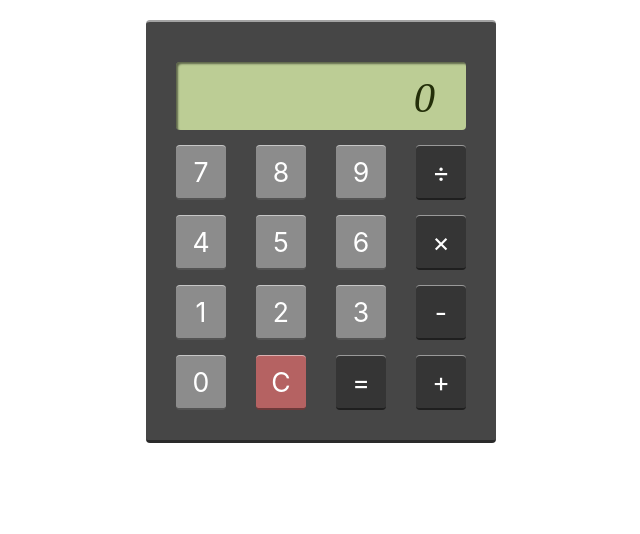
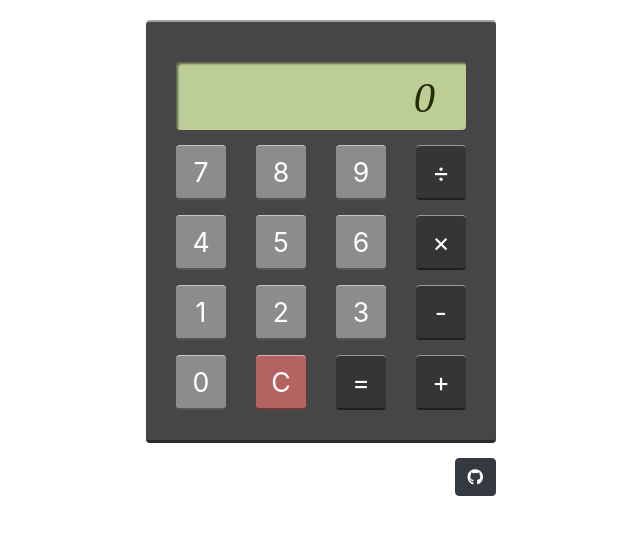
Before and after one commit to chonla/ng-calculator, an Angular app: page / in a window 1280 px wide. Shown: the top 534 px of the page, without its empty margins (319-959 px from the left). Built offline with nearby package versions, Linux system fonts and the light colour scheme; a web font is replaced by a local one.

Commit message:
Add github button

```diff
--- a/karma.conf.js
+++ b/karma.conf.js
@@ -12,11 +12,11 @@ module.exports = function (config) {
       require('karma-coverage-istanbul-reporter'),
       require('@angular/cli/plugins/karma')
     ],
-    client:{
+    client: {
       clearContext: false // leave Jasmine Spec Runner output visible in browser
     },
     coverageIstanbulReporter: {
-      reports: [ 'html', 'lcovonly' ],
+      reports: ['html', 'lcovonly'],
       fixWebpackSourcePaths: true
     },
     angularCli: {
@@ -27,7 +27,7 @@ module.exports = function (config) {
     colors: true,
     logLevel: config.LOG_INFO,
     autoWatch: true,
-    browsers: ['Chrome'],
+    browsers: ['ChromeHeadless'],
     singleRun: false
   });
 };
--- a/src/app/app.component.html
+++ b/src/app/app.component.html
@@ -2,6 +2,7 @@
   <div class="row">
     <div class="col-4 offset-4">
       <app-calculator></app-calculator>
+      <app-github></app-github>
     </div>
   </div>
 </div>
--- a/src/app/app.module.ts
+++ b/src/app/app.module.ts
@@ -6,12 +6,14 @@ import { AppComponent } from './app.component';
 import { CalculatorComponent } from './components/calculator/calculator.component';
 import { CalculatorService } from './services/calculator.service';
 import { OperatorPipe } from './pipes/operator.pipe';
+import { GithubComponent } from './components/github/github.component';
 
 @NgModule({
   declarations: [
     AppComponent,
     CalculatorComponent,
-    OperatorPipe
+    OperatorPipe,
+    GithubComponent
   ],
   imports: [
     BrowserModule
--- /dev/null
+++ b/src/app/components/github/github.component.css
@@ -0,0 +1,4 @@
+div {
+  margin-top: 15px;
+  color: #dedede;
+}
--- /dev/null
+++ b/src/app/components/github/github.component.html
@@ -0,0 +1,5 @@
+<div class="float-right">
+  <a class="btn btn-dark" href="https://github.com/chonla/ng-calculator" target="_blank">
+    <span class="fab fa-github"></span>
+  </a>
+</div>
--- /dev/null
+++ b/src/app/components/github/github.component.ts
@@ -0,0 +1,15 @@
+import { Component, OnInit } from '@angular/core';
+
+@Component({
+  selector: 'app-github',
+  templateUrl: './github.component.html',
+  styleUrls: ['./github.component.css']
+})
+export class GithubComponent implements OnInit {
+
+  constructor() { }
+
+  ngOnInit() {
+  }
+
+}
--- a/src/index.html
+++ b/src/index.html
@@ -9,6 +9,7 @@
   <meta name="viewport" content="width=device-width, initial-scale=1">
   <link rel="icon" type="image/x-icon" href="favicon.ico">
   <link rel="stylesheet" type="text/css" href="https://fonts.googleapis.com/css?family=Gugi">
+  <link rel="stylesheet" type="text/css" href="https://use.fontawesome.com/releases/v5.0.10/css/all.css">
 </head>
 
 <body>
```
Also changed, not shown: 2 other files (tests, documents, lock files or other folders).
